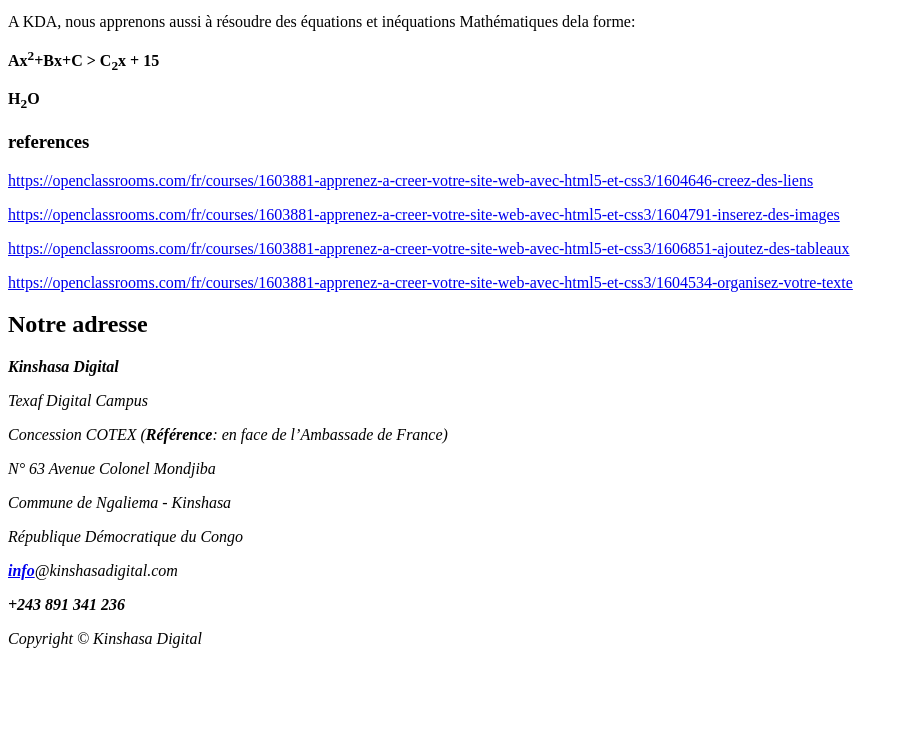
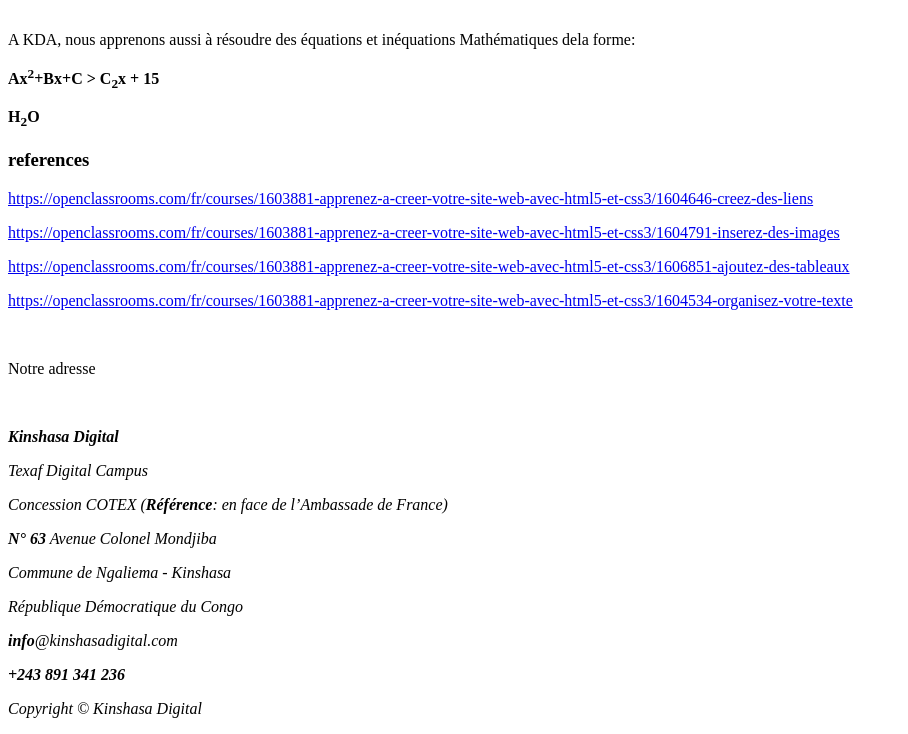
Before and after one commit to creytas/KDA_TP3, a plain HTML site: page index.html in a window 1280 px wide. Shown: the part 1205-1939 px from the top of the page, without its empty margins (0-908 px from the left). Before the commit the page ends 1869 px from the top, so only its background shows below. Drawn offline with Linux system fonts and the light colour scheme.

Commit message:
version MaJ

```diff
--- a/index.html
+++ b/index.html
@@ -81,7 +81,7 @@
                         <td colspan="2">Fin de la journée</td>
                     </tr>
                 </tfoot>
-            </table>
+            </table><br>
             <p>
                 A KDA, nous apprenons aussi à résoudre des équations et inéquations Mathématiques dela forme: <br/>
                 <p><b>Ax<sup>2</sup>+Bx+C > C<sub>2</sub>x + 15</b></p>
@@ -101,19 +101,19 @@
             <p>
                 <a href=" https://openclassrooms.com/fr/courses/1603881-apprenez-a-creer-votre-site-web-avec-html5-et-css3/1604534-organisez-votre-texte">https://openclassrooms.com/fr/courses/1603881-apprenez-a-creer-votre-site-web-avec-html5-et-css3/1604534-organisez-votre-texte</a>
             </p>
-        </section>
+        </section><br>
 
         <!--section de pied de page etcontact-->
         <footer>
-            <h2>Notre adresse </h2>
+            <p>Notre adresse </p><br>
             <address>
                 <p><strong>Kinshasa Digital</strong></p>
                 <p>Texaf Digital Campus</p>
                 <p>Concession COTEX (<b>Référence</b>: en face de l’Ambassade de France)</p>
-                <p>N° 63 Avenue Colonel Mondjiba</p>
+                <p><strong>N° 63</strong> Avenue Colonel Mondjiba</p>
                 <p>Commune de Ngaliema - Kinshasa</p>
                 <p>République Démocratique du Congo</p>
-                <p><strong><a href="mailto:info@kinshasadigital.com"> info</a></strong>@kinshasadigital.com</p>
+                <p><strong>info</strong>@kinshasadigital.com</p>
                 <p><strong>+243 891 341 236</strong></p>
                 <p>Copyright &copy; Kinshasa Digital</p>
             </address>
```
